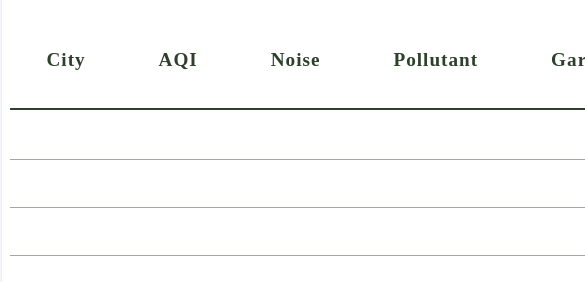
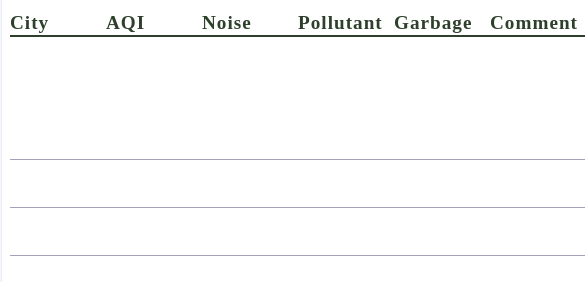
Before and after one commit to nazavilla/EnvironmentalFieldDataCollector, a plain HTML site: page index.html in a window 390 px wide. Shown: the part 562-844 px from the top of the page, 585 px wide, since content can reach past the window. Drawn offline with nearby package versions, Linux system fonts and the light colour scheme; a web font is replaced by a local one.

Commit message:
added media query to th

```diff
--- a/VerdeApp.css
+++ b/VerdeApp.css
@@ -161,6 +161,19 @@ th {
   padding: 1.9em;
 }
 
+@media (max-width: 800px) {
+  th {
+    width: 5em;
+    padding: 0em;
+  }
+}
+
+@media (max-width: 1200px) {
+  th {
+    padding: 0;
+  }
+}
+
 td {
   border-bottom: 1px solid rgb(164, 164, 185);
   height: 3em;
```
